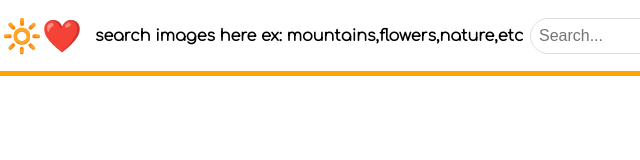
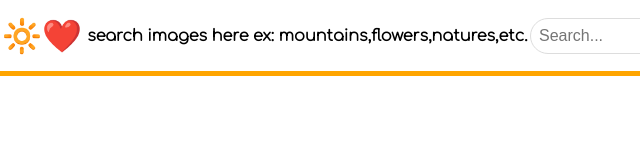
Before and after one commit to nikhilritgithub/HD_Backgrounds, a plain HTML site: page index.html in a window 1280 px wide. Shown: the full height of the page, 377-1017 px from the left. Drawn offline with Linux system fonts and the light colour scheme.

Commit message:
Update index.html

```diff
--- a/index.html
+++ b/index.html
@@ -20,7 +20,7 @@
           <h2><i class="fas fa-camera" style="color: orange;"></i> NIKHIL'S GALLERY ! 🔆❤️
           </h2>
           <br>
-          <h4>search images here ex: mountains,flowers,nature,etc</h4>
+          <h4>search images here ex: mountains,flowers,natures,etc.</h4>
 
           <div id="search_box">
             <input id="input" type="text" placeholder="Search..."><i id="search" class="fas fa-search"></i>
```
